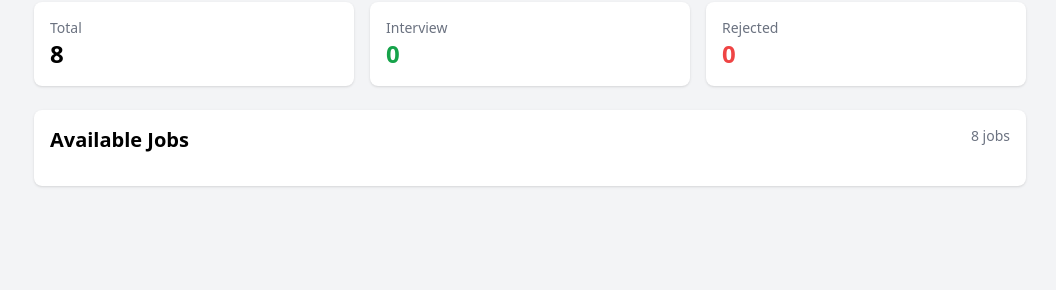
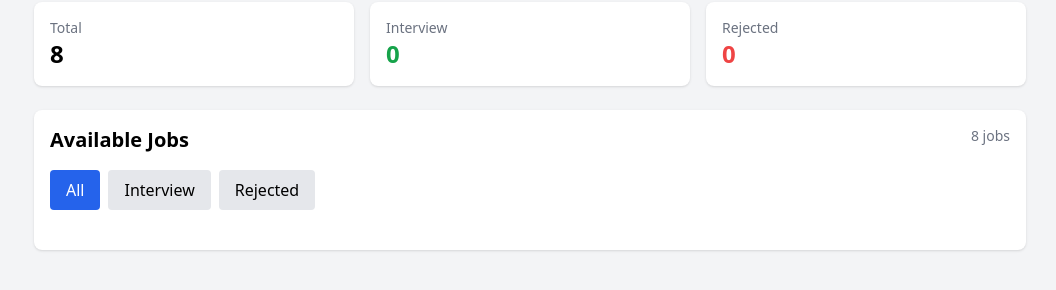
Before and after one commit to irfhathassan/Assin-4, a plain HTML site: page index.html in a window 1280 px wide. Shown: the part 70-360 px from the top of the page, without its empty margins (110-1166 px from the left). Drawn offline with nearby package versions, Linux system fonts and the light colour scheme.

Commit message:
added buttons for all,interview,rejected

```diff
--- a/index.html
+++ b/index.html
@@ -37,3 +37,9 @@
                 <h2 class="text-xl font-semibold">Available Jobs</h2>
                 <span id="jobsCount" class="text-sm text-gray-500">8 jobs</span>
             </div>
+
+            <div class="flex gap-2 mb-6">
+                <button class="tabBtn bg-blue-600 text-white px-4 py-2 rounded" data-tab="all">All</button>
+                <button class="tabBtn bg-gray-200 px-4 py-2 rounded" data-tab="interview">Interview</button>
+                <button class="tabBtn bg-gray-200 px-4 py-2 rounded" data-tab="rejected">Rejected</button>
+            </div>
```
